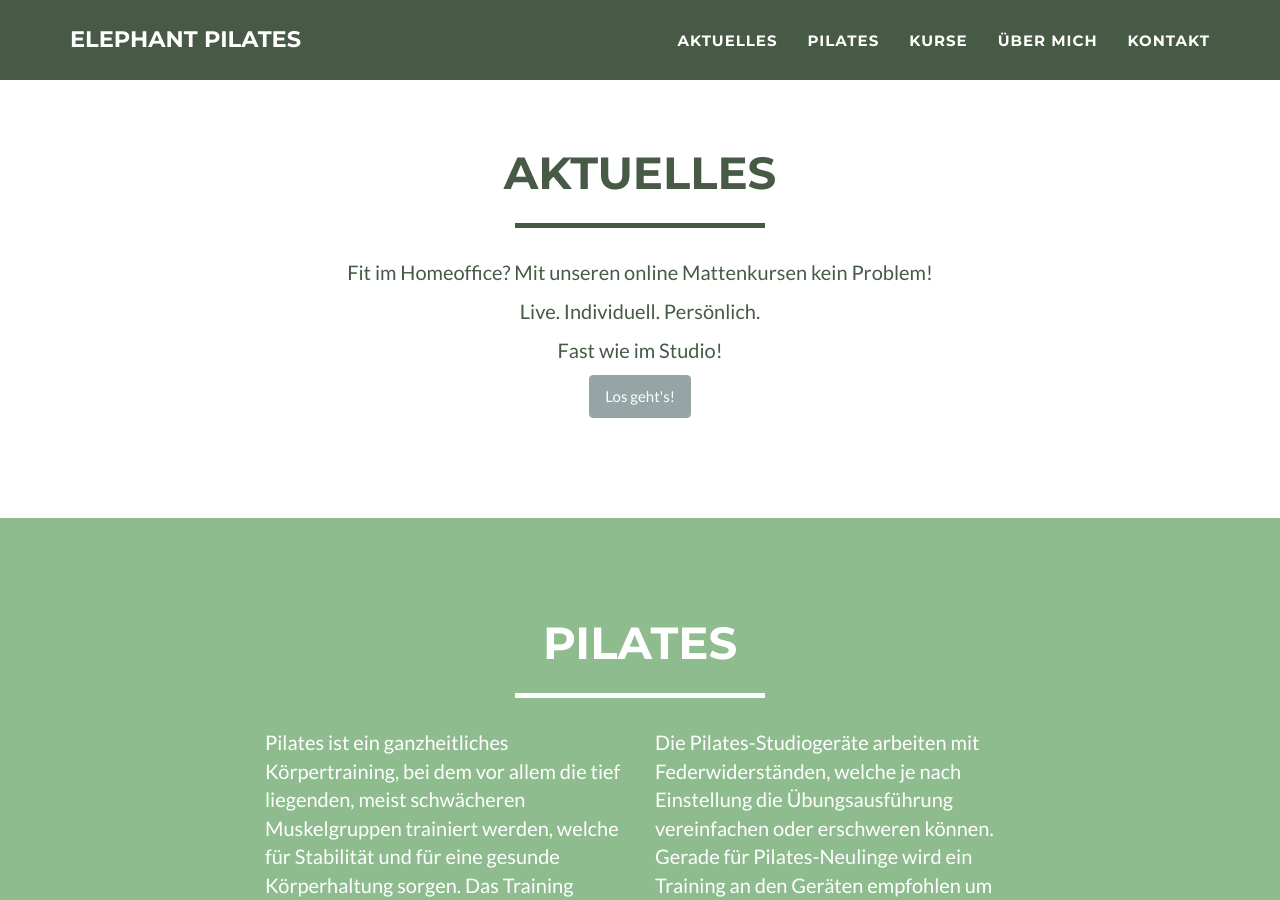
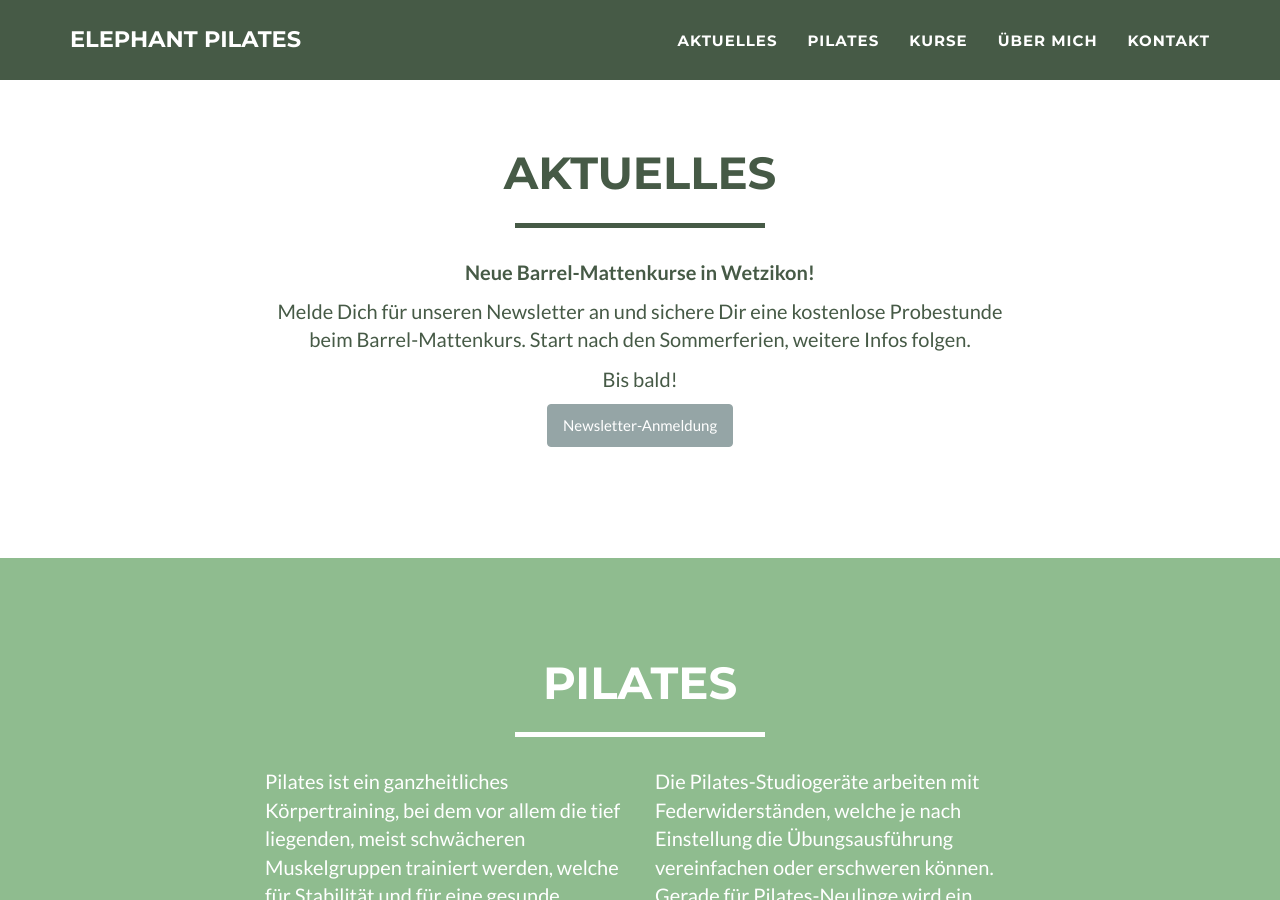
Before and after one commit to elephantpilates/elephantpilates.github.io, a Jekyll site: the page built from _posts/2014-07-18-project-1.markdown, in a window 1280 px wide and 900 px high, scrolled down 777 px. Built offline with Jekyll 4.4.1, drawn with Linux system fonts in a browser that asks for light colours; comment, search, counter and statistics services are not loaded.

Commit message:
Ankündigung Barrelkurse

```diff
--- a/_includes/aktuelles.html
+++ b/_includes/aktuelles.html
@@ -10,23 +10,31 @@
         <div class="row">
             <div class="col-lg-8 col-lg-offset-2 text-center">
                 <p>
-                    Fit im Homeoffice? Mit unseren online Mattenkursen kein Problem!
+                    <b>Neue Barrel-Mattenkurse in Wetzikon! </b>
                 </p>
 
                 <p>
-                   Live. Individuell. Persönlich.
+                   Melde Dich für unseren Newsletter an und sichere Dir eine kostenlose Probestunde beim Barrel-Mattenkurs. Start nach den Sommerferien, weitere Infos folgen.
                 </p>
                 <p>
-                    Fast wie im Studio!
+                    Bis bald!
                  </p>
             </div>
         </div>
-        <div class="row"></div>
+
+        <div class="col-lg-8 col-lg-offset-2 text-center">
+            <a href="#newsletter" class="btn btn-default" data-toggle="modal">
+             Newsletter-Anmeldung
+            </a>
+            <p> </p>
+        </div>
+
+       <!--- <div class="row"></div>
             <div class="col-lg-8 col-lg-offset-2 text-center">
                     <a href="#portfolio" class="btn btn-default">
                          Los geht's!
                     </a>
             </div>
-        </div>
+        </div> -->
     </div>
 </section>
```
